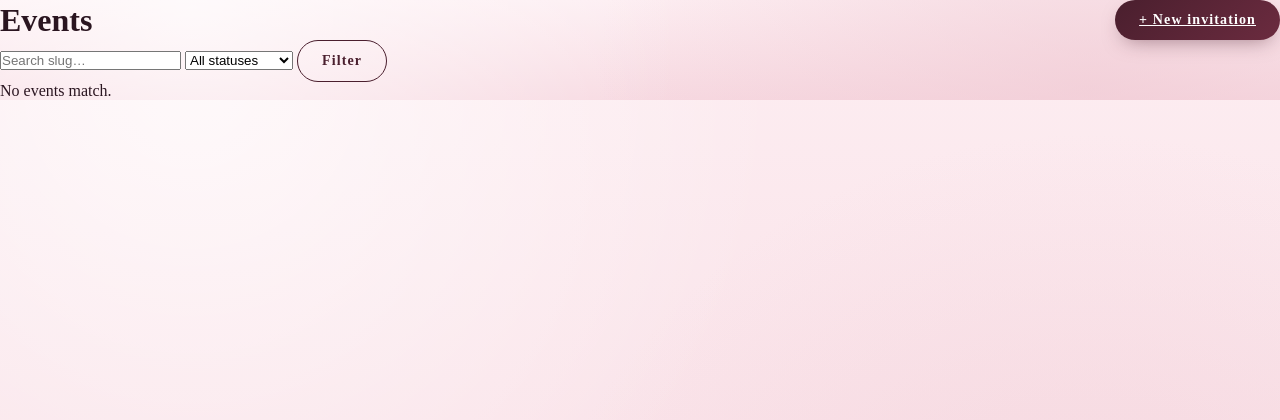
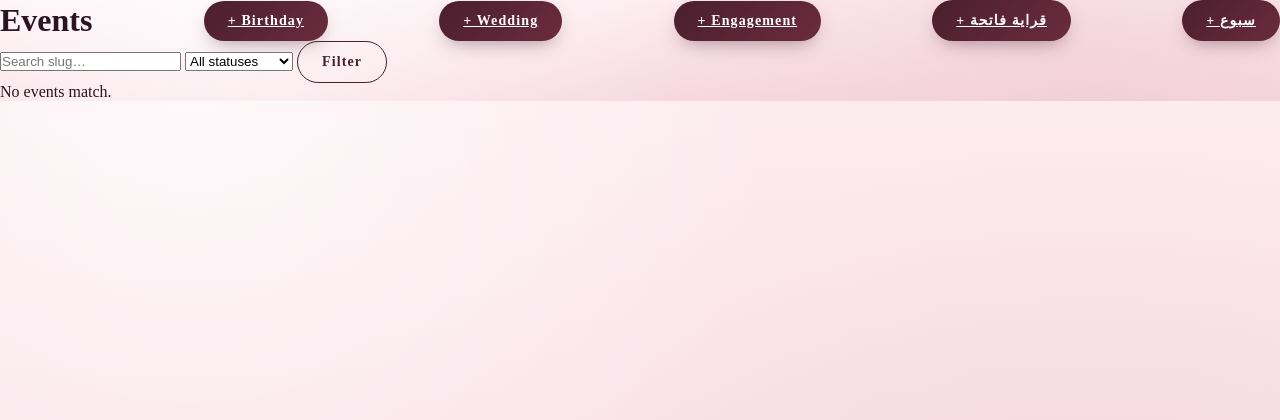
Before and after one commit to Abdelhammid1/lamma, a Flask app: template lamma-backend/templates/admin/events.html in a window 1280 px wide. Shown: the top 420 px of the page. Run offline with Flask 3, Linux system fonts and the light colour scheme; the template is opened without the code that fills it, so the values that code supplies are empty.

Commit message:
admin: one 'New' button per template type so admin can create wedding/engagement/qiraya/sobou
The single '+ New invitation' button opened /create without a type, so the
form always defaulted to birthday. Link each type directly via ?type=.

Co-Authored-By: Claude Sonnet 5.5 <noreply@anthropic.com>
Claude-Session: https://claude.ai/code/session_01XarCidM3VXHKcQKzd4d7xT

```diff
--- a/lamma-backend/templates/admin/events.html
+++ b/lamma-backend/templates/admin/events.html
@@ -5,7 +5,11 @@
   <h1 class="page-title" style="margin:0;">Events</h1>
   <!-- "New invitation" opens /create in admin-create mode: no code gate,
        publishes immediately via /admin/api/.../publish. -->
-  <a href="/create?admin_create=1" class="btn btn-primary">+ New invitation</a>
+  <a href="/create?admin_create=1&amp;type=birthday" class="btn btn-primary">+ Birthday</a>
+  <a href="/create?admin_create=1&amp;type=wedding" class="btn btn-primary">+ Wedding</a>
+  <a href="/create?admin_create=1&amp;type=engagement" class="btn btn-primary">+ Engagement</a>
+  <a href="/create?admin_create=1&amp;type=qiraya" class="btn btn-primary">+ قراية فاتحة</a>
+  <a href="/create?admin_create=1&amp;type=sobou" class="btn btn-primary">+ سبوع</a>
 </div>
 
 <form class="filter-bar" method="get">
```
